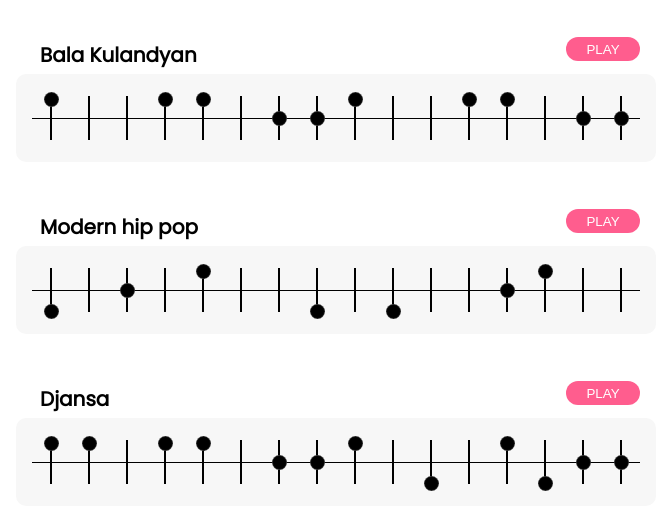
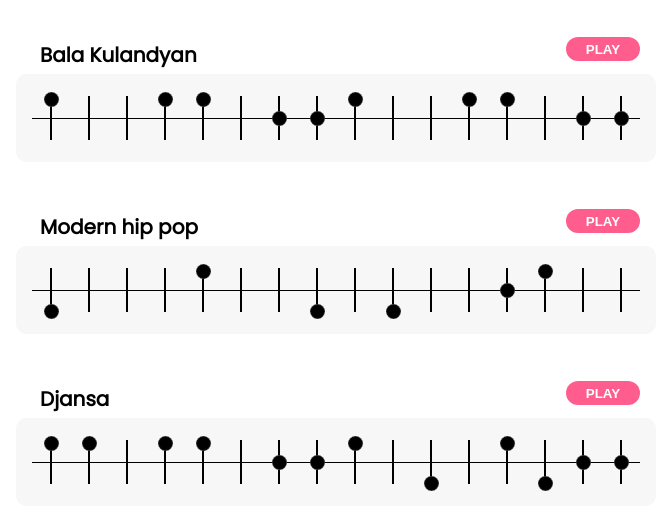
Before and after one commit to Marcobaldessari/djembedb-react, a React (Create React App) app: page / in a window 1280 px wide. Shown: the top 530 px of the page, without its empty margins (304-975 px from the left). Built offline with nearby package versions, Linux system fonts and the light colour scheme; what uifx would draw is missing.

Commit message:
updates style

```diff
--- a/src/components/notationNote.jsx
+++ b/src/components/notationNote.jsx
@@ -19,13 +19,14 @@ class NotationNote extends Component {
 
   getNoteClasses() {
     let classes = "notation-note-circle " + this.state.note;
-    if (
-      this.props.songId == this.props.songPlaying &&
-      this.state.noteIndex == this.props.step
-    ) {
-      classes += " active";
-    }
-    // classes += this.props.noteIndex === this.state.step ? " active" : "";
+
+    classes +=
+      this.props.playing &&
+      this.props.songId === this.props.songPlaying &&
+      this.state.noteIndex === this.props.step
+        ? " active"
+        : "";
+
     return classes;
   }
 }
--- a/src/components/songCard.jsx
+++ b/src/components/songCard.jsx
@@ -31,6 +31,7 @@ class SongCard extends Component {
               noteIndex={index}
               songId={this.props.songId}
               songPlaying={this.props.songPlaying}
+              playing={this.props.playing}
             />
           ))}
         </div>
--- a/src/songsData.js
+++ b/src/songsData.js
@@ -12,7 +12,7 @@ export const SongsData = [
     {
       id: 1,
       songName: "Modern hip pop",
-      song: "Gun x go x Pa x x Gun x Gun x x do Pa x x",
+      song: "Gun x x x Pa x x Gun x Gun x x do Pa x x",
     },
     {
       id: 2,
--- a/src/style.css
+++ b/src/style.css
@@ -42,6 +42,7 @@ a {
   font-size: 20px;
 }
 .song-card .btn-play {
+  font-weight: 700;
   position: absolute;
   top: 37px;
   right: 16px;
--- a/src/style.styl
+++ b/src/style.styl
@@ -74,6 +74,7 @@ a
         font-size 20px
 
     .btn-play
+        font-weight: 700
         position absolute
         top 37px
         right 16px
```
